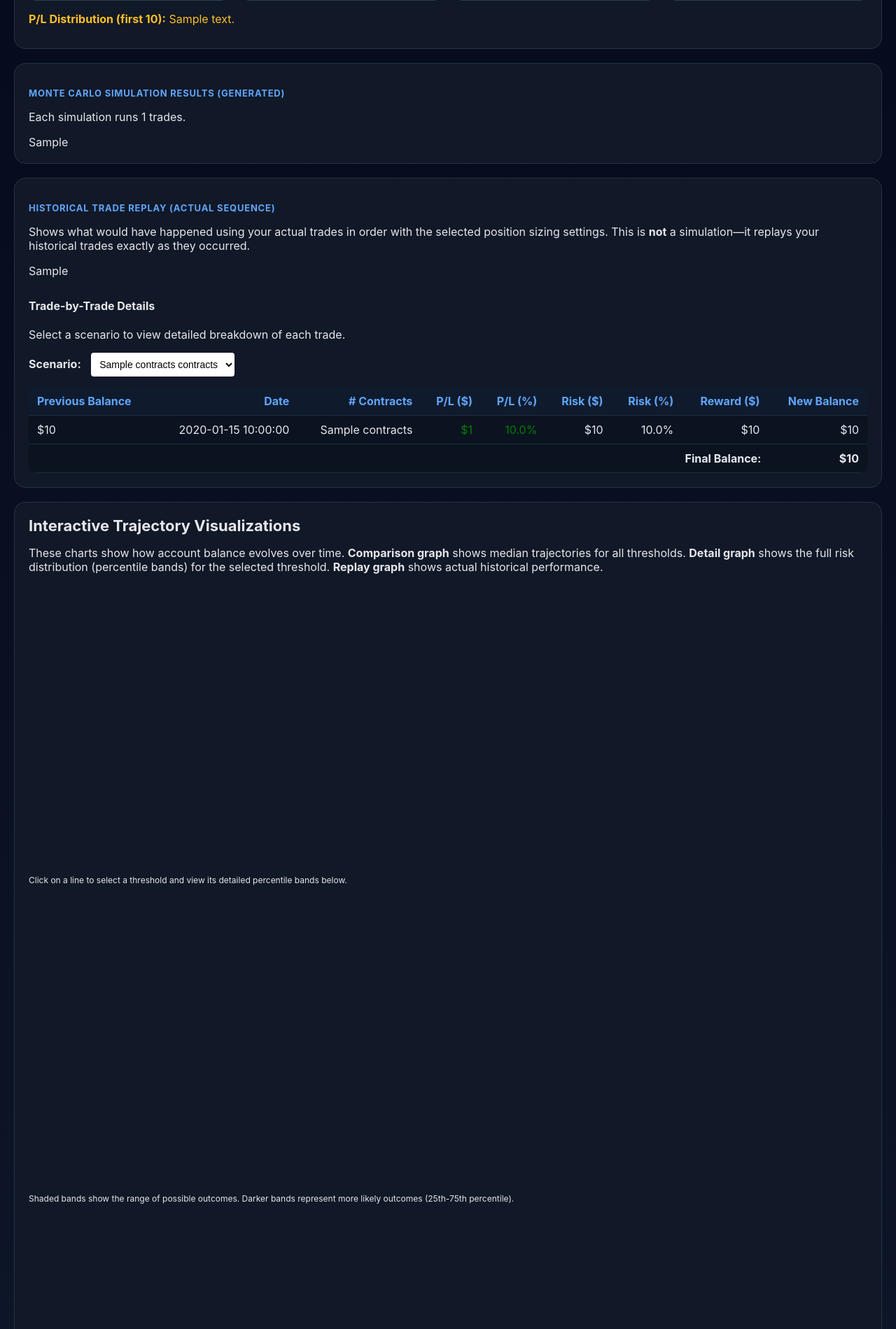
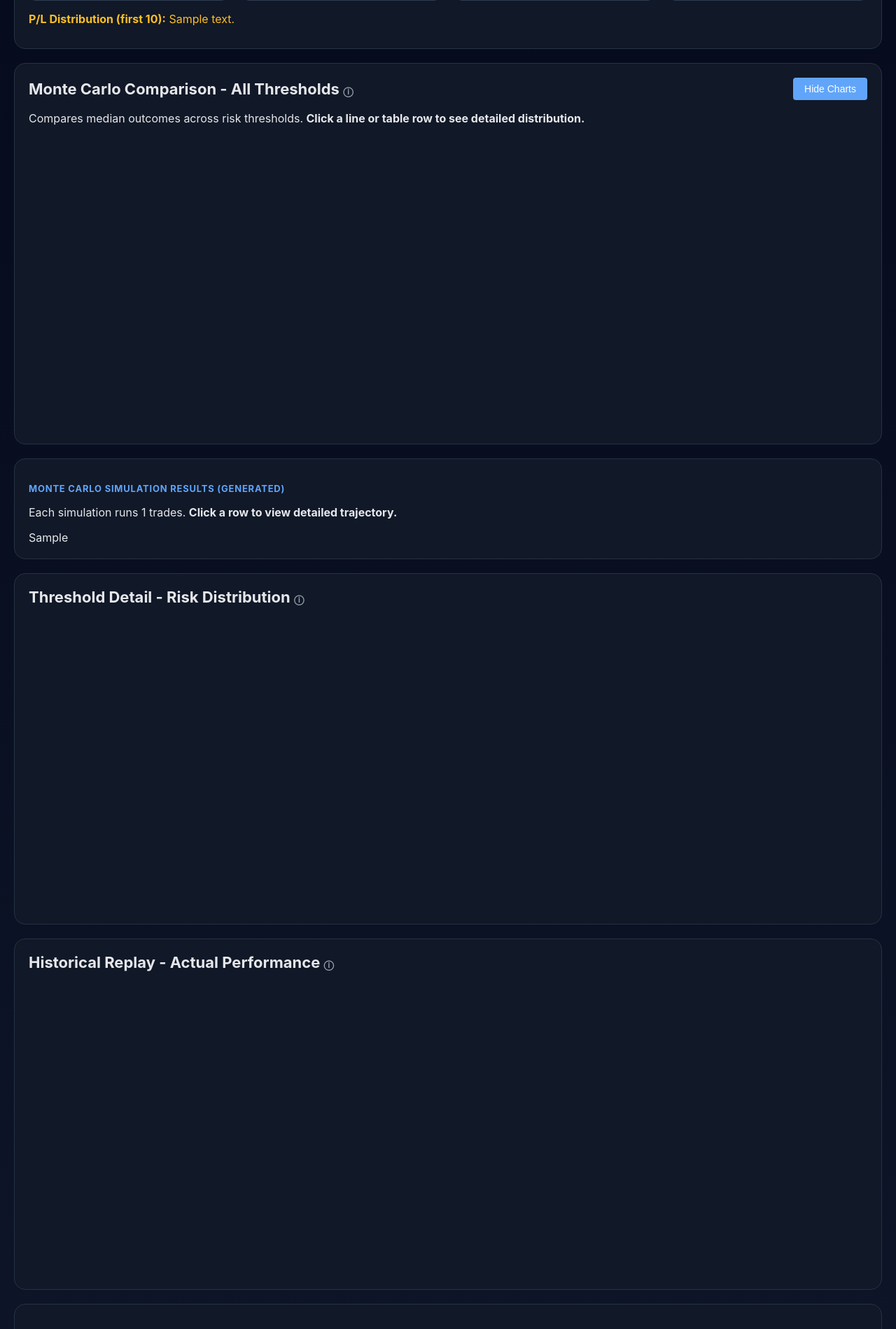
Before and after one commit to jisaac01/tm_trade_analyzer, a Flask app: template templates/results.html in a window 1280 px wide. Shown: the part 1065-2964 px from the top of the page at 70% size. Run offline with Flask 3, Linux system fonts and the light colour scheme; the template is opened without the code that fills it: most values are stand-ins (such as "Sample title", 1, 10 or a date in 2020); a map, chart or similar area stays blank.

Commit message:
Refine charts; add Median Final $ to sim results table

```diff
--- a/app.py
+++ b/app.py
@@ -157,13 +157,14 @@ def format_replay_table(replay_data, position_sizing, allow_exceed):
     return html
 
 
-def prepare_chart_data(trade_reports, replay_details_data):
+def prepare_chart_data(trade_reports, replay_details_data, position_sizing='percent'):
     """
     Prepare chart data for trajectory visualization.
 
     Args:
         trade_reports: list of simulation reports with trajectory_data
         replay_details_data: list of replay details with trade_history
+        position_sizing: 'percent' or 'contracts' - determines label format
 
     Returns:
         JSON string with cleaned chart data for Monte Carlo and replay trajectories
@@ -181,11 +182,18 @@ def prepare_chart_data(trade_reports, replay_details_data):
         chart_data['monte_carlo'] = clean_for_json(trajectory_data)
 
     # Extract replay trajectory data (trade_history) from each scenario
+    # Use same key format as Monte Carlo for consistency
     for replay_details in replay_details_data:
-        scenario_id = replay_details['scenario_id']
         # Get trade_history directly from replay_details (now stored there)
         trade_history = replay_details.get('trade_history', [])
-        chart_data['replay'][scenario_id] = clean_for_json(trade_history)
+
+        # Generate key in same format as Monte Carlo
+        if position_sizing == 'percent':
+            key = f"{replay_details['target_risk_pct']:.2f}%"
+        else:
+            key = str(replay_details['contracts'])
+
+        chart_data['replay'][key] = clean_for_json(trade_history)
 
     # Generate trade_numbers array [0, 1, 2, ..., num_trades]
     # Use the length of the first trajectory to determine max trades
@@ -518,7 +526,7 @@ def results():
     }.get(params['position_sizing'], params['position_sizing'])
 
     # Prepare chart data for trajectory visualization using helper function
-    chart_data_json = prepare_chart_data(trade_reports, replay_details_data)
+    chart_data_json = prepare_chart_data(trade_reports, replay_details_data, params['position_sizing'])
 
     return render_template('results.html',
                            trade_reports=trade_reports,
--- a/simulator.py
+++ b/simulator.py
@@ -1138,6 +1138,7 @@ def run_monte_carlo_simulation(
         max_risk_pcts = [r['max_risk_pct'] for r in sim_results]
 
         avg_final_balance = np.mean(final_balances)
+        median_final_balance = np.median(final_balances)
         bankrupt_prob = sum(1 for b in final_balances if b == 0) / num_simulations
         avg_max_drawdown = np.mean(drawdowns)
         avg_max_losing_streak = np.mean(losing_streaks)
@@ -1152,6 +1153,7 @@ def run_monte_carlo_simulation(
             'Starting Risk %': f"{row['starting_risk_pct']:.2f}%",
             'Max Risk %': f"{max_risk_pct_across_sims:.2f}%",
             'Avg Final $': f"${avg_final_balance:,.0f}",
+            'Median Final $': f"${median_final_balance:,.0f}",
             'Bankruptcy Prob': f"{bankrupt_prob:.0%}",
             'Avg Max Drawdown': f"${avg_max_drawdown:,.0f}",
             'Max Drawdown': f"${max_drawdown:,.0f}",
--- a/static/js/charts.js
+++ b/static/js/charts.js
@@ -37,12 +37,87 @@ function initializeCharts() {
         // Auto-select first threshold for detail view
         const firstThreshold = Object.keys(monte_carlo)[0];
         selectThreshold(firstThreshold);
+
+        // Add click handlers to simulation table rows
+        addTableRowClickHandlers(monte_carlo);
     }
 
     // Create replay chart
     if (replay && Object.keys(replay).length > 0) {
         createReplayChart(replay, trade_numbers);
     }
+
+    // Setup chart controls
+    setupChartControls();
+}
+
+/**
+ * Setup chart control buttons and interactions
+ */
+function setupChartControls() {
+    // Toggle charts visibility
+    const toggleBtn = document.getElementById('toggle-charts-btn');
+    if (toggleBtn) {
+        toggleBtn.addEventListener('click', function() {
+            const chartsContainer = document.getElementById('charts-container');
+            const chartSections = document.querySelectorAll('.chart-section');
+
+            const isVisible = chartsContainer.style.display !== 'none';
+
+            if (isVisible) {
+                chartsContainer.style.display = 'none';
+                chartSections.forEach(section => section.style.display = 'none');
+                this.textContent = 'Show Charts';
+            } else {
+                chartsContainer.style.display = 'block';
+                chartSections.forEach(section => section.style.display = 'block');
+                this.textContent = 'Hide Charts';
+            }
+        });
+    }
+}
+
+/**
+ * Add click handlers to Monte Carlo simulation table rows
+ */
+function addTableRowClickHandlers(monteCarloData) {
+    // Wait a bit for the DOM to be fully rendered
+    setTimeout(() => {
+        const tables = document.querySelectorAll('.sim-table');
+        tables.forEach(table => {
+            const rows = table.querySelectorAll('tbody tr');
+            const thresholds = Object.keys(monteCarloData);
+
+            rows.forEach((row, index) => {
+                if (index < thresholds.length) {
+                    const threshold = thresholds[index];
+                    // Make row clickable
+                    row.style.cursor = 'pointer';
+                    row.dataset.threshold = threshold;
+
+                    // Add hover effect
+                    row.addEventListener('mouseenter', function() {
+                        this.style.backgroundColor = '#1f2937';
+                    });
+                    row.addEventListener('mouseleave', function() {
+                        this.style.backgroundColor = '';
+                    });
+
+                    // Add click handler
+                    row.addEventListener('click', function() {
+                        const selectedThreshold = this.dataset.threshold;
+                        selectThreshold(selectedThreshold);
+
+                        // Scroll to detail chart
+                        const detailChart = document.getElementById('detailChart');
+                        if (detailChart) {
+                            detailChart.scrollIntoView({ behavior: 'smooth', block: 'center' });
+                        }
+                    });
+                }
+            });
+        });
+    }, 100);
 }
 
 /**
@@ -72,6 +147,9 @@ function createComparisonChart(monteCarloData, tradeNumbers) {
         });
     });
 
+    // Reverse datasets for tooltip ordering (highest to lowest)
+    datasets.reverse();
+
     comparisonChart = new Chart(ctx, {
         type: 'line',
         data: {
@@ -94,6 +172,7 @@ function createComparisonChart(monteCarloData, tradeNumbers) {
                 },
                 legend: {
                     display: true,
+                    reverse: true,
                     labels: {
                         color: '#e5e7eb',
                         usePointStyle: true,
@@ -172,8 +251,8 @@ function createDetailChart(thresholdData, tradeNumbers, thresholdLabel) {
         {
             label: '5th-95th Percentile',
             data: thresholdData.p95,
-            borderColor: '#60a5fa40',
-            backgroundColor: '#60a5fa20',
+            borderColor: '#3b82f680',
+            backgroundColor: '#3b82f630',
             borderWidth: 1,
             pointRadius: 0,
             fill: '+1',  // Fill to next dataset
@@ -183,8 +262,8 @@ function createDetailChart(thresholdData, tradeNumbers, thresholdLabel) {
         {
             label: 'P5',
             data: thresholdData.p5,
-            borderColor: '#60a5fa40',
-            backgroundColor: '#60a5fa20',
+            borderColor: '#3b82f680',
+            backgroundColor: '#3b82f630',
             borderWidth: 1,
             pointRadius: 0,
             fill: false,
@@ -195,8 +274,8 @@ function createDetailChart(thresholdData, tradeNumbers, thresholdLabel) {
         {
             label: '25th-75th Percentile',
             data: thresholdData.p75,
-            borderColor: '#60a5fa60',
-            backgroundColor: '#60a5fa40',
+            borderColor: '#3b82f6',
+            backgroundColor: '#3b82f660',
             borderWidth: 1,
             pointRadius: 0,
             fill: '+1',  // Fill to next dataset
@@ -206,8 +285,8 @@ function createDetailChart(thresholdData, tradeNumbers, thresholdLabel) {
         {
             label: 'P25',
             data: thresholdData.p25,
-            borderColor: '#60a5fa60',
-            backgroundColor: '#60a5fa40',
+            borderColor: '#3b82f6',
+            backgroundColor: '#3b82f660',
             borderWidth: 1,
             pointRadius: 0,
             fill: false,
@@ -324,16 +403,19 @@ function createReplayChart(replayData, tradeNumbers) {
         if (!trajectory || trajectory.length === 0) return;
 
         datasets.push({
-            label: scenarioId.replace('scenario_', 'Scenario '),
+            label: scenarioId,  // Use the same key format as Monte Carlo (e.g., "10.00%" or "5")
             data: trajectory,
-            borderColor: '#34d399',
-            backgroundColor: '#34d39940',
+            borderColor: COLORS[index % COLORS.length],
+            backgroundColor: COLORS[index % COLORS.length] + '40',
             borderWidth: 2,
             pointRadius: 0,
             pointHoverRadius: 5,
             tension: 0.1
         });
     });
+
+    // Reverse datasets for tooltip ordering (highest to lowest)
+    datasets.reverse();
 
     replayChart = new Chart(ctx, {
         type: 'line',
@@ -357,6 +439,7 @@ function createReplayChart(replayData, tradeNumbers) {
                 },
                 legend: {
                     display: scenarios.length > 1,
+                    reverse: true,
                     labels: {
                         color: '#e5e7eb',
                         usePointStyle: true,
@@ -435,6 +518,21 @@ function selectThreshold(threshold) {
         comparisonChart.update('none');  // Update without animation
     }
 
+    // Highlight selected row in simulation table
+    const tables = document.querySelectorAll('.sim-table');
+    tables.forEach(table => {
+        const rows = table.querySelectorAll('tbody tr');
+        rows.forEach(row => {
+            if (row.dataset.threshold === threshold) {
+                row.style.backgroundColor = '#1e40af40';
+                row.style.borderLeft = '4px solid #60a5fa';
+            } else {
+                row.style.backgroundColor = '';
+                row.style.borderLeft = '';
+            }
+        });
+    });
+
     // Update detail chart with selected threshold
     const thresholdData = chart_data.monte_carlo[threshold];
     if (thresholdData) {
--- a/templates/results.html
+++ b/templates/results.html
@@ -73,10 +73,44 @@
     </details>
 </section>
 
+<!-- Comparison Chart: All Thresholds (Median Only) -->
+<section class="trade-card" id="charts-section">
+    <div style="display: flex; justify-content: space-between; align-items: center; margin-bottom: 15px;">
+        <h2 style="margin: 0;" title="Shows median (p50) balance trajectory across all risk thresholds. Click any line to view full percentile distribution.">Monte Carlo Comparison - All Thresholds <span style="color: #9ca3af; font-size: 14px; cursor: help;">ⓘ</span></h2>
+        <button id="toggle-charts-btn" style="padding: 8px 16px; background: var(--accent); color: white; border: none; border-radius: 4px; cursor: pointer; font-size: 14px;">
+            Hide Charts
+        </button>
+    </div>
+    <div id="charts-container">
+        <p class="meta" style="margin-bottom: 15px;">
+            Compares median outcomes across risk thresholds. <strong>Click a line or table row to see detailed distribution.</strong>
+        </p>
+        <div style="height: 400px; position: relative; margin-bottom: 20px;">
+            <canvas id="comparisonChart"></canvas>
+        </div>
+    </div>
+</section>
+
 <section class="trade-card">
     <h3 class="section-label">Monte Carlo Simulation Results (generated)</h3>
-    <p class="meta">Each simulation runs {{ num_trades_per_simulation }} trades.</p>
+    <p class="meta">Each simulation runs {{ num_trades_per_simulation }} trades. <strong>Click a row to view detailed trajectory.</strong></p>
     {{ report.table_html|safe }}
+</section>
+
+<!-- Detail Chart: Selected Threshold (Percentile Bands) -->
+<section class="trade-card chart-section" style="display: block;">
+    <h2 title="Light band = 90% of outcomes fell here (p5-p95). Dark band = 50% of outcomes (p25-p75). Blue line = median (p50). Note: Median often differs from average due to skewed distributions from bankruptcies and lucky runs.">Threshold Detail - Risk Distribution <span style="color: #9ca3af; font-size: 14px; cursor: help;">ⓘ</span></h2>
+    <div style="height: 400px; position: relative; margin-bottom: 20px;">
+        <canvas id="detailChart"></canvas>
+    </div>
+</section>
+
+<!-- Replay Chart: Historical Actual Performance -->
+<section class="trade-card chart-section" style="display: block;">
+    <h2 title="Shows actual historical trade sequence performance. Compare to Monte Carlo percentiles to see if your sequence was typical, lucky, or unlucky.">Historical Replay - Actual Performance <span style="color: #9ca3af; font-size: 14px; cursor: help;">ⓘ</span></h2>
+    <div style="height: 400px; position: relative; margin-bottom: 20px;">
+        <canvas id="replayChart"></canvas>
+    </div>
 </section>
 
 <section class="trade-card">
@@ -151,47 +185,6 @@
 </section>
 {% endfor %}
 {% endif %}
-
-<!-- Interactive Chart Visualizations -->
-{% if not show_error_only %}
-<section class="trade-card">
-    <h2>Interactive Trajectory Visualizations</h2>
-    <p class="meta" style="margin-bottom: 20px;">
-        These charts show how account balance evolves over time. <strong>Comparison graph</strong> shows median trajectories for all thresholds. <strong>Detail graph</strong> shows the full risk distribution (percentile bands) for the selected threshold. <strong>Replay graph</strong> shows actual historical performance.
-    </p>
-
-    <!-- Comparison Chart: All Thresholds (Median Only) -->
-    <div style="margin-bottom: 30px;">
-        <div style="height: 400px; position: relative;">
-            <canvas id="comparisonChart"></canvas>
-        </div>
-        <p class="meta" style="margin-top: 10px; font-size: 12px;">
-            Click on a line to select a threshold and view its detailed percentile bands below.
-        </p>
-    </div>
-
-    <!-- Detail Chart: Selected Threshold (Percentile Bands) -->
-    <div style="margin-bottom: 30px;">
-        <div style="height: 400px; position: relative;">
-            <canvas id="detailChart"></canvas>
-        </div>
-        <p class="meta" style="margin-top: 10px; font-size: 12px;">
-            Shaded bands show the range of possible outcomes. Darker bands represent more likely outcomes (25th-75th percentile).
-        </p>
-    </div>
-
-    <!-- Replay Chart: Historical Actual Performance -->
-    <div style="margin-bottom: 30px;">
-        <div style="height: 400px; position: relative;">
-            <canvas id="replayChart"></canvas>
-        </div>
-        <p class="meta" style="margin-top: 10px; font-size: 12px;">
-            Green line shows actual historical performance with your selected position sizing rules.
-        </p>
-    </div>
-</section>
-{% endif %}
-
 <p class="footer-note">Generated by TM Trade Analyzer</p>
 <script>
     // Chart data for trajectory visualization (Phase 12)
```
Also changed, not shown: TODO.md (+60 -49 lines), tests/test_app_helpers.py (+62 -21 lines), tests/test_simulator.py (+9 -0 lines), README.md.
